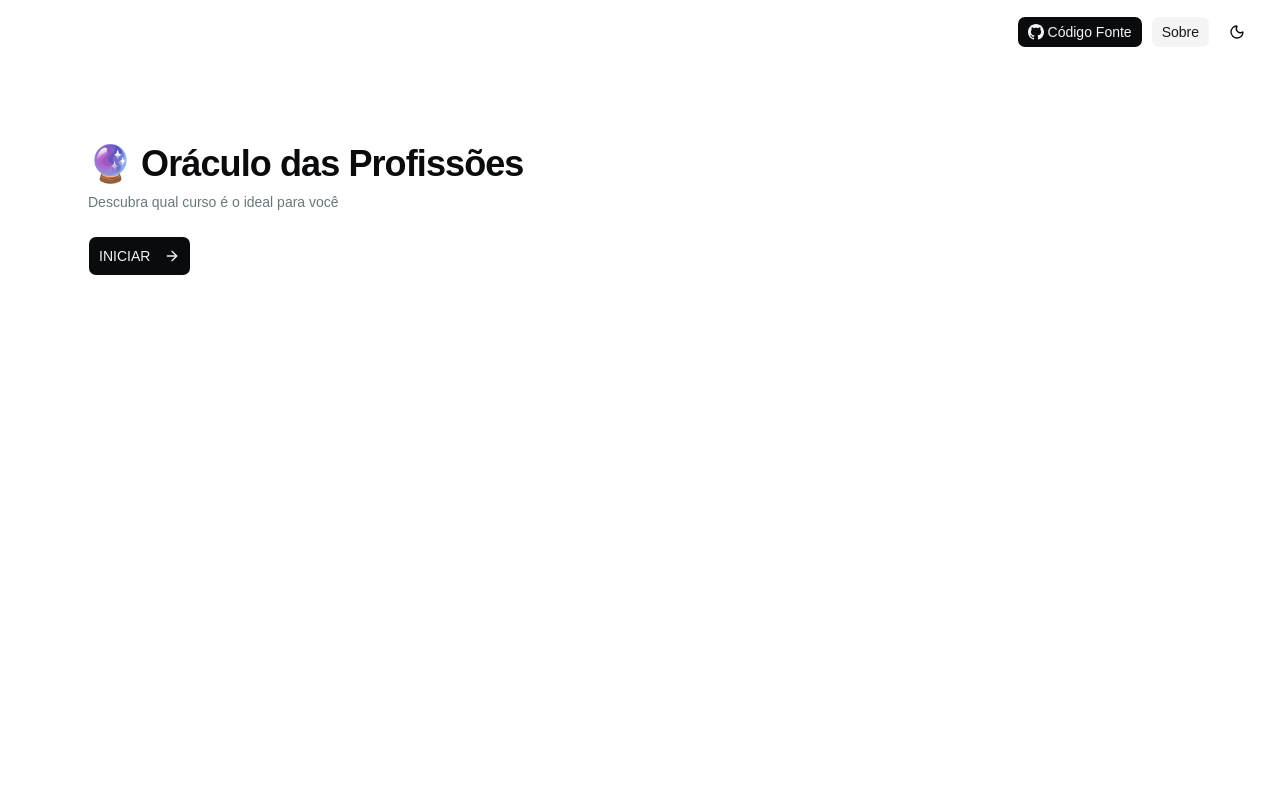
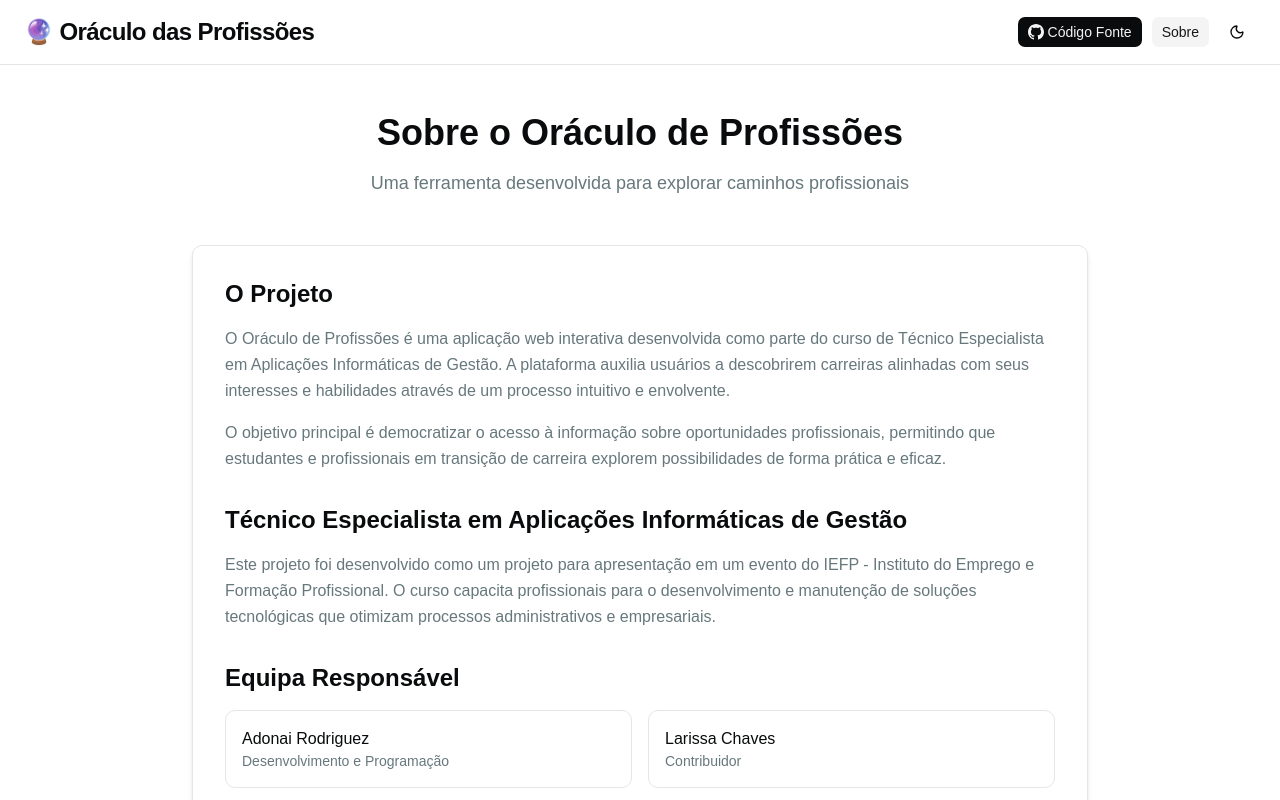
Before and after one commit to redriz/oraculo-profissoes, a React (Vite) app: page /about in a window 1280 px wide. Shown: the top 800 px of the page. Built offline with nearby package versions, Linux system fonts and the light colour scheme.

Commit message:
feat: implement routing with react-router-dom and update navigation links

```diff
--- a/src/App.tsx
+++ b/src/App.tsx
@@ -1,8 +1,11 @@
+import { BrowserRouter, Routes, Route, Link } from "react-router-dom";
 import { Button } from "./components/ui/button";
 import { HeaderNoTitle } from "./components/HeaderNoTitle";
 import { ArrowRight } from "lucide-react";
+import About from "./pages/About";
+import Questions from "./pages/Questions";
 
-function App() {
+function Home() {
   return (
     <>
       <HeaderNoTitle />
@@ -13,12 +16,26 @@ function App() {
         <p className="text-sm text-muted-foreground">
           Descubra qual curso é o ideal para você
         </p>
-        <Button size="lg" variant="github" className="mt-4">
-          INICIAR <ArrowRight className="ml-2 h-4 w-4" />
+        <Button asChild size="lg" variant="github" className="mt-4">
+          <Link to="/questions">
+            INICIAR <ArrowRight className="ml-2 h-4 w-4" />
+          </Link>
         </Button>
       </div>
     </>
   );
 }
 
+function App() {
+  return (
+    <BrowserRouter>
+      <Routes>
+        <Route path="/" element={<Home />} />
+        <Route path="/about" element={<About />} />
+        <Route path="/questions" element={<Questions />} />
+      </Routes>
+    </BrowserRouter>
+  );
+}
+
 export default App;
--- a/src/components/Header.tsx
+++ b/src/components/Header.tsx
@@ -1,3 +1,4 @@
+import { Link } from "react-router-dom";
 import { Button } from "./ui/button";
 import { ToggleTheme } from "./ToggleTheme";
 
@@ -7,9 +8,9 @@ export function Header() {
       <header className="w-full border-b border-border bg-card/80 shadow-sm shadow-muted/10 backdrop-blur-sm sticky top-0 z-10">
         <div className="flex items-center justify-between gap-4 px-6 py-4 max-w-7xl mx-auto">
           <div>
-            <h1 className="text-2xl font-semibold tracking-tight">
+            <Link to="/" className="text-2xl font-semibold tracking-tight inline-flex items-center">
               🔮 Oráculo das Profissões
-            </h1>
+            </Link>
           </div>
           <div className="flex gap-2">
             <a
@@ -36,8 +37,8 @@ export function Header() {
                 Código Fonte
               </Button>
             </a>
-            <Button size="sm" variant="secondary">
-              Sobre
+            <Button asChild size="sm" variant="secondary">
+              <Link to="/about">Sobre</Link>
             </Button>
             <ToggleTheme />
           </div>
--- a/src/components/HeaderNoTitle.tsx
+++ b/src/components/HeaderNoTitle.tsx
@@ -1,3 +1,4 @@
+import { Link } from "react-router-dom";
 import { Button } from "./ui/button";
 import { ToggleTheme } from "./ToggleTheme";
 
@@ -31,8 +32,8 @@ export function HeaderNoTitle() {
                 Código Fonte
               </Button>
             </a>
-            <Button size="sm" variant="secondary">
-              Sobre
+            <Button asChild size="sm" variant="secondary">
+              <Link to="/about">Sobre</Link>
             </Button>
             <ToggleTheme />
           </div>
--- a/src/pages/About.tsx
+++ b/src/pages/About.tsx
@@ -37,10 +37,7 @@ function About() {
                             Técnico Especialista em Aplicações Informáticas de Gestão
                         </h2>
                         <p className="text-muted-foreground leading-relaxed mb-4">
-                            Este projeto foi desenvolvido como atividade avaliativa do curso de formação profissional em Aplicações Informáticas de Gestão. O curso capacita profissionais para o desenvolvimento e manutenção de soluções tecnológicas que otimizam processos administrativos e empresariais.
-                        </p>
-                        <p className="text-muted-foreground leading-relaxed">
-                            O desenvolvimento do Oráculo de Profissões permitiu aplicar conhecimentos practicamente em uma aplicação real, integrando conceitos de design, funcionalidade e experiência do usuário.
+                            Este projeto foi desenvolvido como um projeto para apresentação em um evento do IEFP - Instituto do Emprego e Formação Profissional. O curso capacita profissionais para o desenvolvimento e manutenção de soluções tecnológicas que otimizam processos administrativos e empresariais.
                         </p>
                     </section>
 
```
